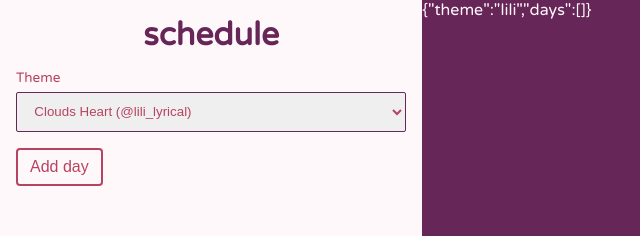
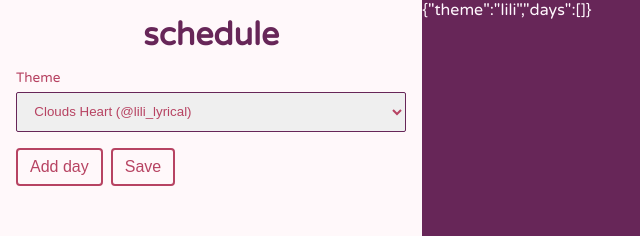
Before and after one commit to helloitsdan/pixiedotlive-tools, a React (Create React App) app: page /schedule in a window 1280 px wide. Shown: the top 236 px of the page, without its empty margins (0-640 px from the left). Built offline with nearby package versions, Linux system fonts and the light colour scheme; what hogan.js would draw is missing.

Commit message:
Switch to manual form updates to avoid Wonky Serialization

```diff
--- a/src/modules/AviSynth/components/FileForm/FileForm.tsx
+++ b/src/modules/AviSynth/components/FileForm/FileForm.tsx
@@ -1,18 +1,10 @@
-import { FunctionComponent, useEffect } from 'react'
-import { Field, FormikProps } from 'formik'
+import { FunctionComponent } from 'react'
+import { Form, Field, FormikProps } from 'formik'
 
 import Label from '../../../../components/Label'
 
-const FileForm: FunctionComponent<FormikProps<AvisynthOptions>> = ({
-  values,
-  handleSubmit
-}) => {
-  useEffect(() => {
-    handleSubmit()
-  }, [handleSubmit, values])
-
-  return (
-    <>
+const FileForm: FunctionComponent<FormikProps<AvisynthOptions>> = () => (
+  <Form>
     <details>
       <summary>Environment Config</summary>
 
@@ -50,8 +42,9 @@ const FileForm: FunctionComponent<FormikProps<AvisynthOptions>> = ({
         </Label>
       </div>
     </details>
-    </>
+
+    <button type="submit">Save</button>
+  </Form>
 )
-}
 
 export default FileForm
--- a/src/modules/Schedule/components/ScheduleForm/ScheduleForm.tsx
+++ b/src/modules/Schedule/components/ScheduleForm/ScheduleForm.tsx
@@ -1,5 +1,5 @@
 import { FunctionComponent, useEffect } from 'react'
-import { Field, FormikProps, FieldArray } from 'formik'
+import { Form, Field, FormikProps, FieldArray } from 'formik'
 import { DateTime } from 'luxon'
 
 import Label from '../../../../components/Label'
@@ -63,7 +63,7 @@ const ScheduleForm: FunctionComponent<FormikProps<ScheduleOptions>> = ({
   }, [handleSubmit, values])
 
   return (
-    <>
+    <Form>
       <div className="c-sidebar__field">
         <Label text="Theme">
           <Field as="select" name="theme">
@@ -86,11 +86,16 @@ const ScheduleForm: FunctionComponent<FormikProps<ScheduleOptions>> = ({
               />
             ))}
 
-            <button onClick={() => arrayHelpers.push('')}>Add day</button>
+            <span className="o-flex">
+              <button type="button" onClick={() => arrayHelpers.push('')}>
+                Add day
+              </button>
+              <button type="submit">Save</button>
+            </span>
           </>
         )}
       />
-    </>
+    </Form>
   )
 }
 
--- a/src/style/index.scss
+++ b/src/style/index.scss
@@ -52,6 +52,7 @@ pre {
 button {
   border-radius: 0.25em;
   padding: 0.5em 0.75em;
+  margin: auto 0.5em auto auto;
   appearance: none;
   background: none;
   border: 2px solid currentColor;
```
Lines whose indentation alone changed are shown as unchanged.
